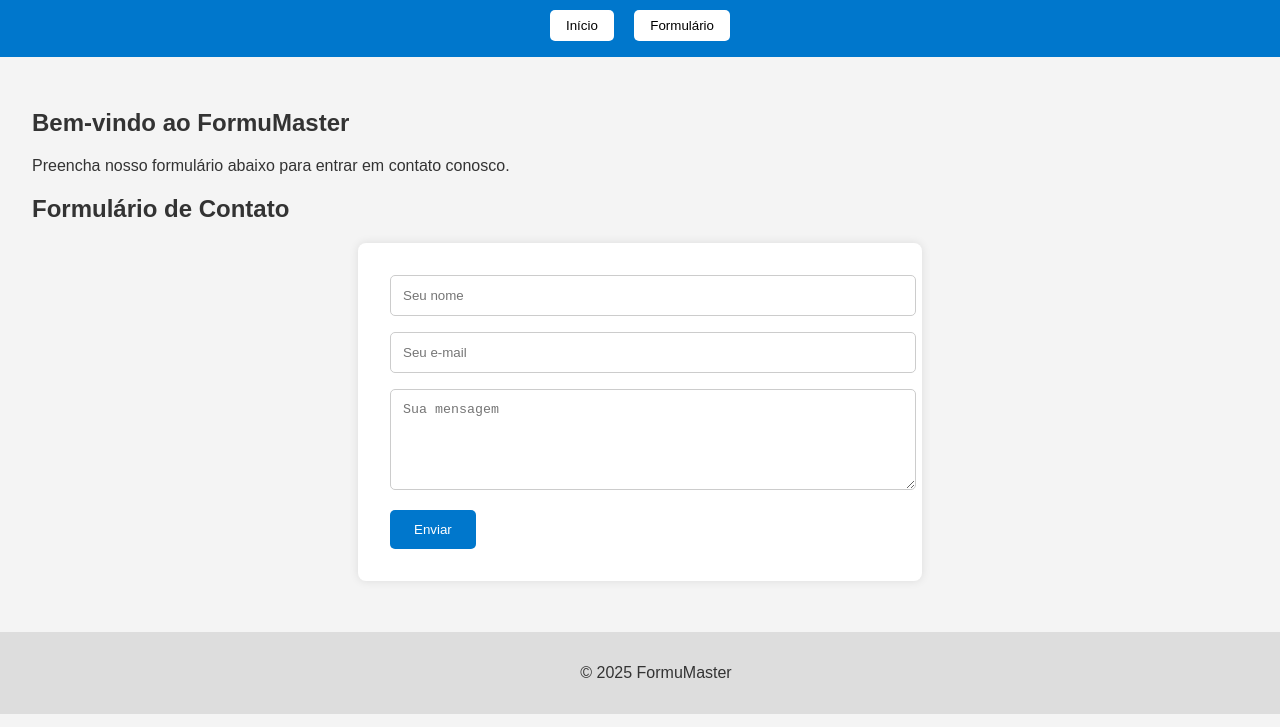
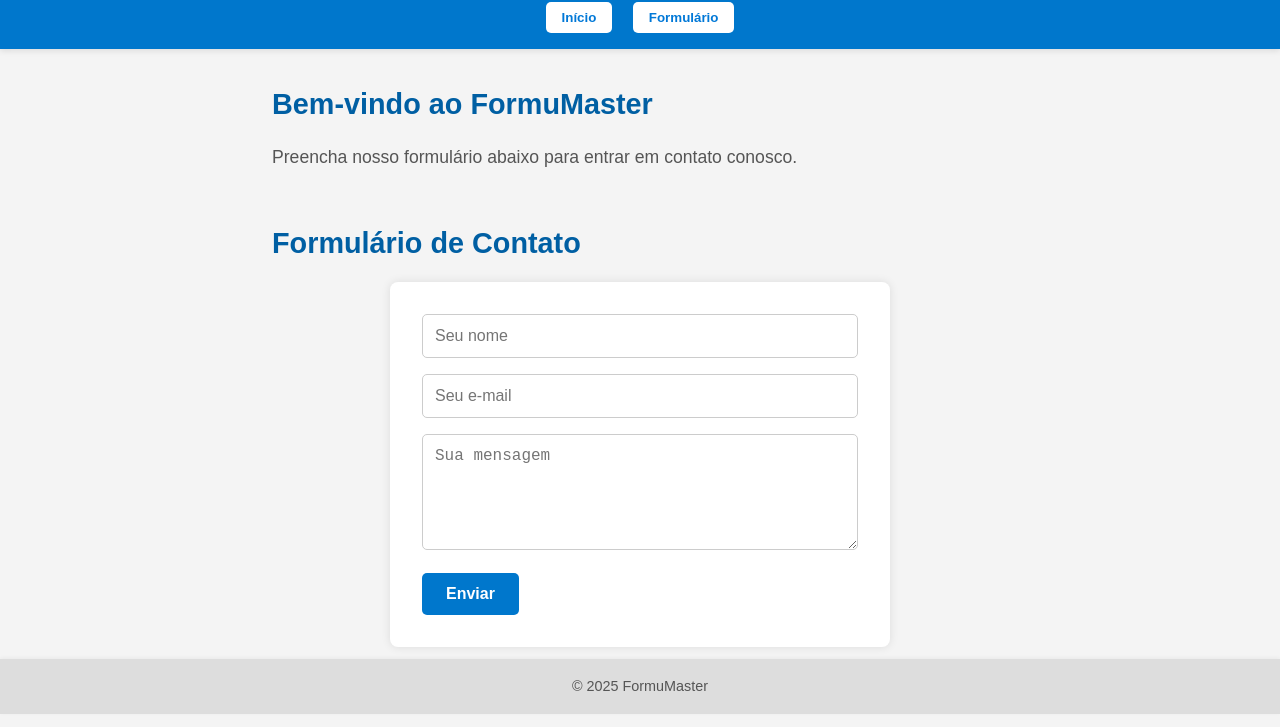
Before and after one commit to gustavoalveslopes17/formu-master, a plain HTML site: page index.html in a window 1280 px wide. Shown: the part 86-813 px from the top of the page. Drawn offline with Linux system fonts and the light colour scheme.

Commit message:
Update style.css

```diff
--- a/style.css
+++ b/style.css
@@ -1,15 +1,30 @@
-body {
+/* Reset básico */
+* {
+  box-sizing: border-box;
   margin: 0;
-  font-family: 'Segoe UI', sans-serif;
-  background-color: #f4f4f4;
-  color: #333;
+  padding: 0;
 }
 
+body {
+  font-family: 'Segoe UI', sans-serif;
+  background-color: #f9fafc;
+  color: #333;
+  line-height: 1.6;
+  font-size: 16px;
+}
+
+/* Cabeçalho */
 header {
-  background-color: #0078d7;
+  background: linear-gradient(90deg, #0078d7, #005fa3);
   color: white;
-  padding: 1rem;
+  padding: 2rem 1rem;
   text-align: center;
+  box-shadow: 0 2px 6px rgba(0, 0, 0, 0.1);
+}
+
+header h1 {
+  font-size: 2.2rem;
+  margin-bottom: 0.5rem;
 }
 
 nav {
@@ -18,26 +33,116 @@ nav {
 
 nav button {
   margin: 0 0.5rem;
-  padding: 0.5rem 1rem;
+  padding: 0.6rem 1.2rem;
   background-color: white;
-  border: none;
-  border-radius: 4px;
+  color: #0078d7;
+  border: 2px solid #0078d7;
+  border-radius: 6px;
+  font-weight: 600;
   cursor: pointer;
+  transition: all 0.3s ease;
 }
 
 nav button:hover {
-  background-color: #e0e0e0;
+  background-color: #0078d7;
+  color: white;
+  transform: scale(1.05);
 }
 
+/* Conteúdo principal */
 main {
-  padding: 2rem;
+  padding: 3rem 1rem 6rem;
+  max-width: 800px;
+  margin: auto;
 }
 
+section {
+  margin-bottom: 3rem;
+}
+
+section h2 {
+  font-size: 1.8rem;
+  margin-bottom: 1rem;
+  color: #005fa3;
+}
+
+section p {
+  font-size: 1.1rem;
+  color: #555;
+}
+
+/* Formulário */
+form {
+  background-color: white;
+  padding: 2rem;
+  border-radius: 10px;
+  box-shadow: 0 4px 12px rgba(0, 0, 0, 0.05);
+}
+
+form input,
+form textarea {
+  width: 100%;
+  padding: 0.75rem;
+  margin-bottom: 1.2rem;
+  border: 1px solid #ccc;
+  border-radius: 6px;
+  font-size: 1rem;
+  transition: border-color 0.3s ease;
+}
+
+form input:focus,
+form textarea:focus {
+  border-color: #0078d7;
+  outline: none;
+}
+
+form button {
+  background-color: #0078d7;
+  color: white;
+  border: none;
+  padding: 0.75rem 1.5rem;
+  border-radius: 6px;
+  font-size: 1rem;
+  font-weight: bold;
+  cursor: pointer;
+  transition: background-color 0.3s ease, transform 0.2s ease;
+}
+
+form button:hover {
+  background-color: #005fa3;
+  transform: translateY(-2px);
+}
+
+/* Rodapé */
 footer {
   text-align: center;
   padding: 1rem;
-  background-color: #ddd;
+  background-color: #eaeaea;
+  color: #555;
+  font-size: 0.9rem;
   position: fixed;
   bottom: 0;
   width: 100%;
+  box-shadow: 0 -1px 4px rgba(0, 0, 0, 0.05);
 }
+
+/* Responsividade */
+@media (max-width: 600px) {
+  nav button {
+    display: block;
+    margin: 0.5rem auto;
+    width: 80%;
+  }
+
+  form {
+    padding: 1.5rem;
+  }
+
+  header h1 {
+    font-size: 1.8rem;
+  }
+
+  section h2 {
+    font-size: 1.5rem;
+  }
+}
```
